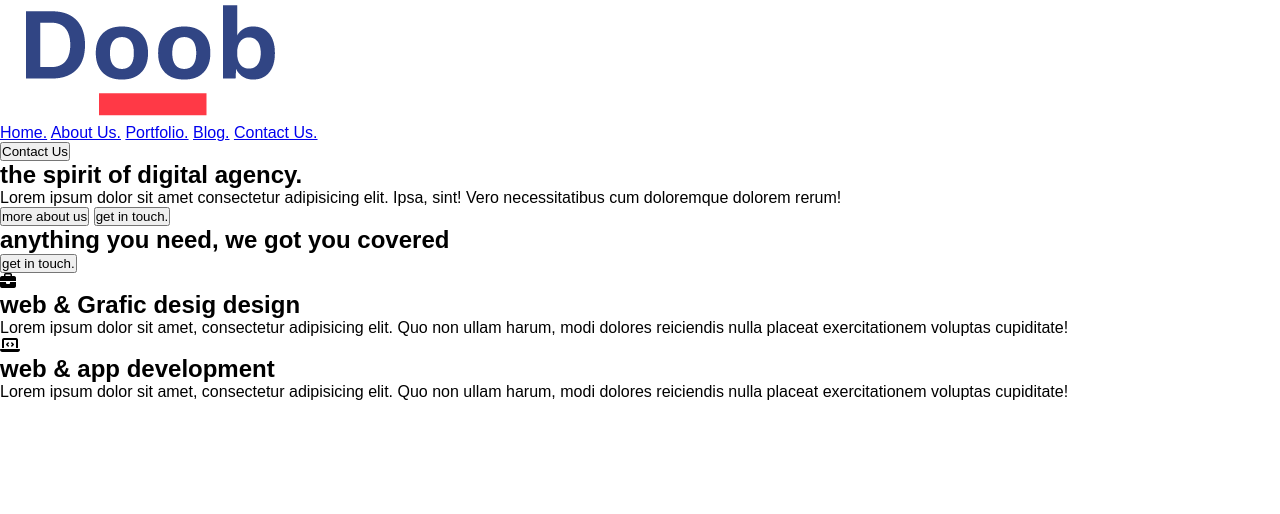
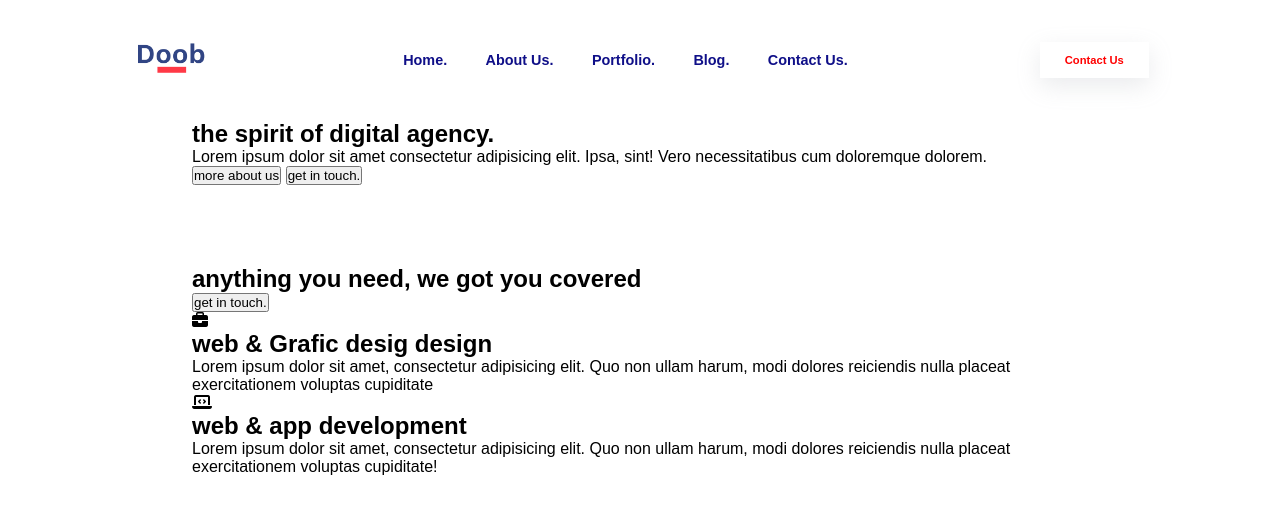
Before and after one commit to aymen-abbad-andaloussi/rania-aymen-boob, a plain HTML site: page index.html in a window 1280 px wide. Drawn offline with Linux system fonts and the light colour scheme.

Commit message:
finish header in css

```diff
--- a/index.html
+++ b/index.html
@@ -35,9 +35,11 @@
         <section class="section1">
             <h1>the spirit of digital agency.</h1>
             <p>Lorem ipsum dolor sit amet consectetur adipisicing elit. Ipsa, sint! Vero necessitatibus cum doloremque
-                dolorem rerum!</p>
-            <button class="sec1-btn-more">more about us</button>
-            <button class="sec1-btn-get">get in touch.</button>
+                dolorem.</p>
+            <div class="sec1-btns">
+                <button class="sec1-btn-more">more about us</button>
+                <button class="sec1-btn-get">get in touch.</button>
+            </div>
         </section>
         <!-- end section 1 -->
 
@@ -51,12 +53,14 @@
                 <div class="sec2-colum-left">
                     <i class="fa-solid fa-briefcase"></i>
                     <h2>web & Grafic desig design</h2>
-                    <p>Lorem ipsum dolor sit amet, consectetur adipisicing elit. Quo non ullam harum, modi dolores reiciendis nulla placeat exercitationem voluptas cupiditate!</p>
+                    <p>Lorem ipsum dolor sit amet, consectetur adipisicing elit. Quo non ullam harum, modi dolores
+                        reiciendis nulla placeat exercitationem voluptas cupiditate</p>
                 </div>
                 <div class="sec2-colum-right">
                     <i class="fa-solid fa-laptop-code"></i>
                     <h2>web & app development</h2>
-                    <p>Lorem ipsum dolor sit amet, consectetur adipisicing elit. Quo non ullam harum, modi dolores reiciendis nulla placeat exercitationem voluptas cupiditate!</p>
+                    <p>Lorem ipsum dolor sit amet, consectetur adipisicing elit. Quo non ullam harum, modi dolores
+                        reiciendis nulla placeat exercitationem voluptas cupiditate!</p>
                 </div>
             </div>
         </section>
--- a/public/css/style.css
+++ b/public/css/style.css
@@ -4,3 +4,52 @@
     box-sizing: border-box;
     font-family: Arial, Helvetica, sans-serif;
 }
+
+/* start heder  */
+nav{
+    height: 15vh;
+    display: flex;
+    justify-content: center;
+    align-items: center;
+    gap: 15vw;
+}
+
+.nav-logo img{
+    width: 80px;
+}
+
+.nav-links{
+    display: flex;
+    align-items: center;
+    gap: 3vw;
+}
+
+.nav-links a{
+    text-decoration: none;
+    color: rgb(15, 15, 136);
+    font-size: 0.9em;
+    font-weight: 600;
+}
+
+.nav-button button{
+    border: none;
+    padding: 12px 25px;
+    background: #fff;
+    color: red;
+    font-weight: 600;
+    font-size: 0.7em;
+    box-shadow: rgba(149, 157, 165, 0.2) 0px 8px 24px;
+}
+
+/* end heder  */
+
+/* star main  */
+
+main{
+    display: flex;
+    flex-direction: column;
+    row-gap: 10vh;
+    padding-inline: 15vw;
+}
+
+/* end main  */
```
